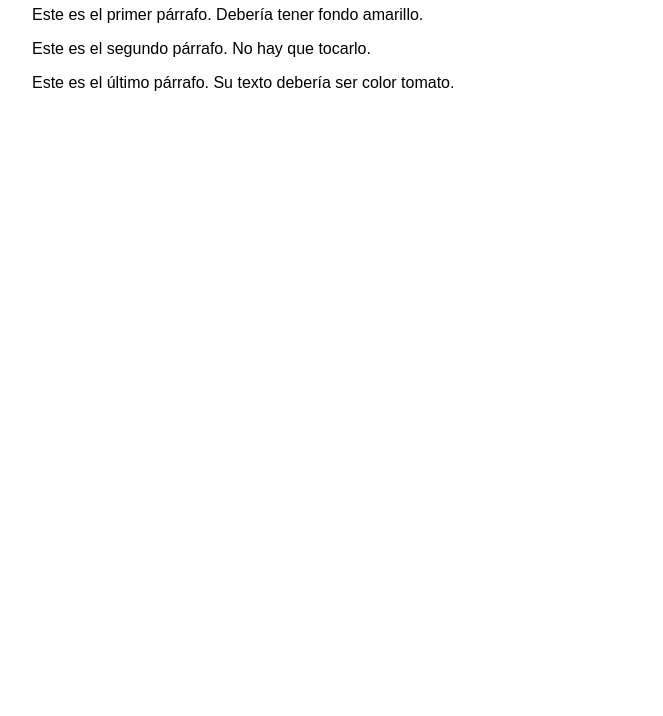
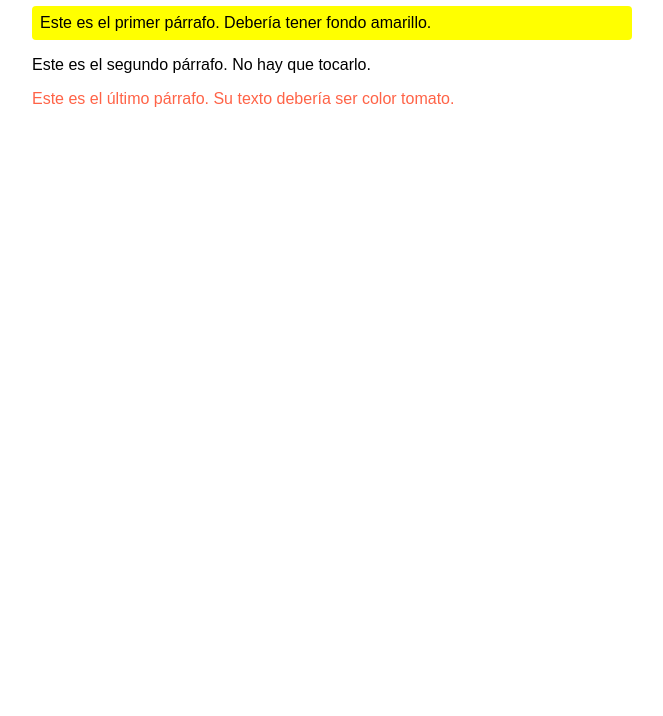
Before and after one commit to tobiasmanquez/JavaScript, a plain HTML site: page clase08-DOM/2/index.html in a window 1280 px wide. Shown: the part 84-800 px from the top of the page, without its empty margins (308-971 px from the left). Drawn offline with Linux system fonts and the light colour scheme.

Commit message:
activity2

```diff
--- a/clase08-DOM/2/index.html
+++ b/clase08-DOM/2/index.html
@@ -30,16 +30,19 @@
     <p id="ultimo">Este es el último párrafo. Su texto debería ser color tomato.</p>
 
     <script>
+
         // Tu código acá:
 
-         // 1. Cambiá el texto del h1
+        // 1. Cambiá el texto del h1
         const titulo = document.querySelector("h1");
         titulo.textContent = "JavaScript puede cambiar todo";
 
         // 2. Agregá la clase "destacado" al primer párrafo
-
+        document.querySelector("#primero").classList.add("destacado");
 
         // 3. Cambiá el color del último párrafo a "tomato"
+        document.querySelector("#ultimo").style.color = "tomato";
+
     </script>
 </body>
 
```
